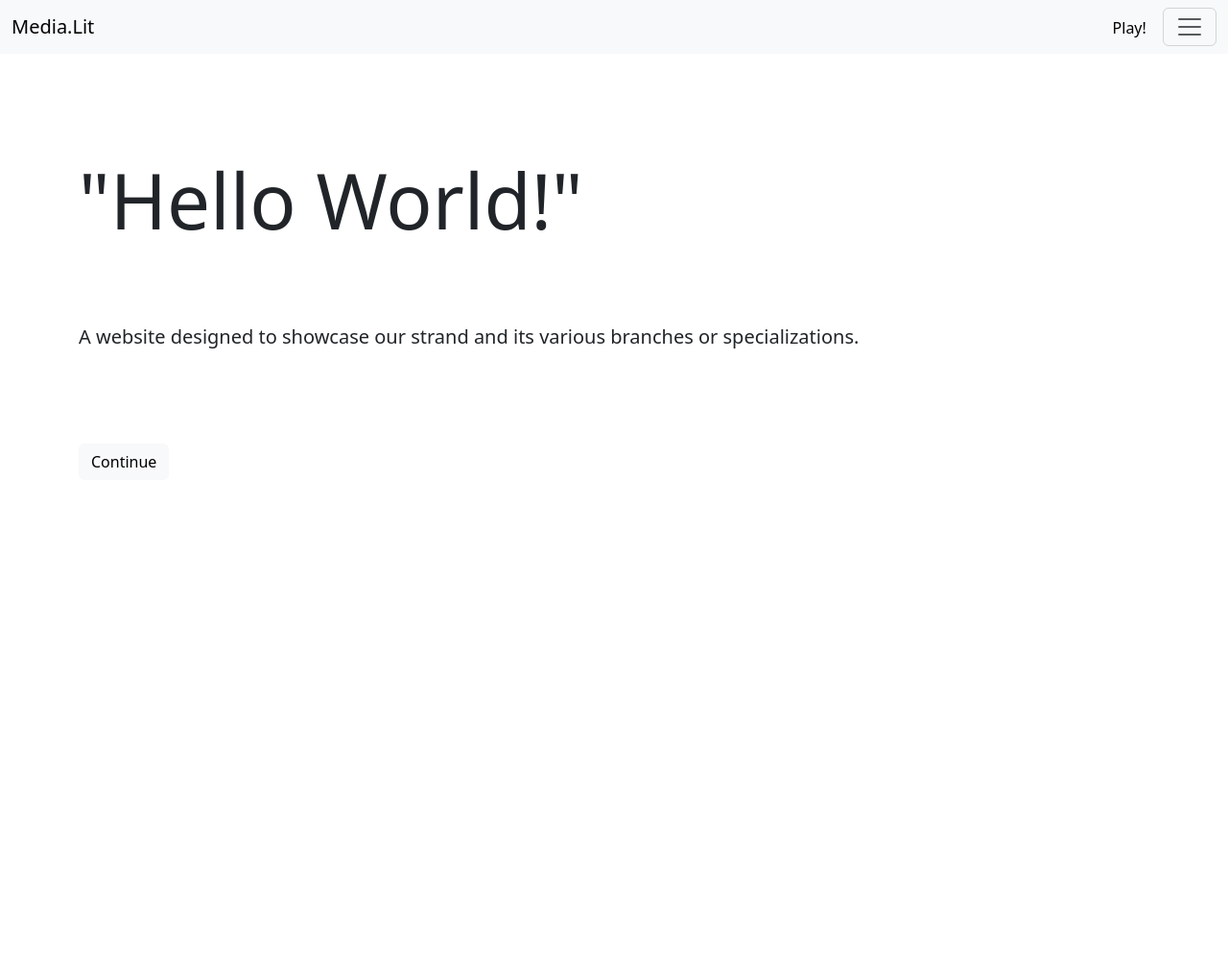
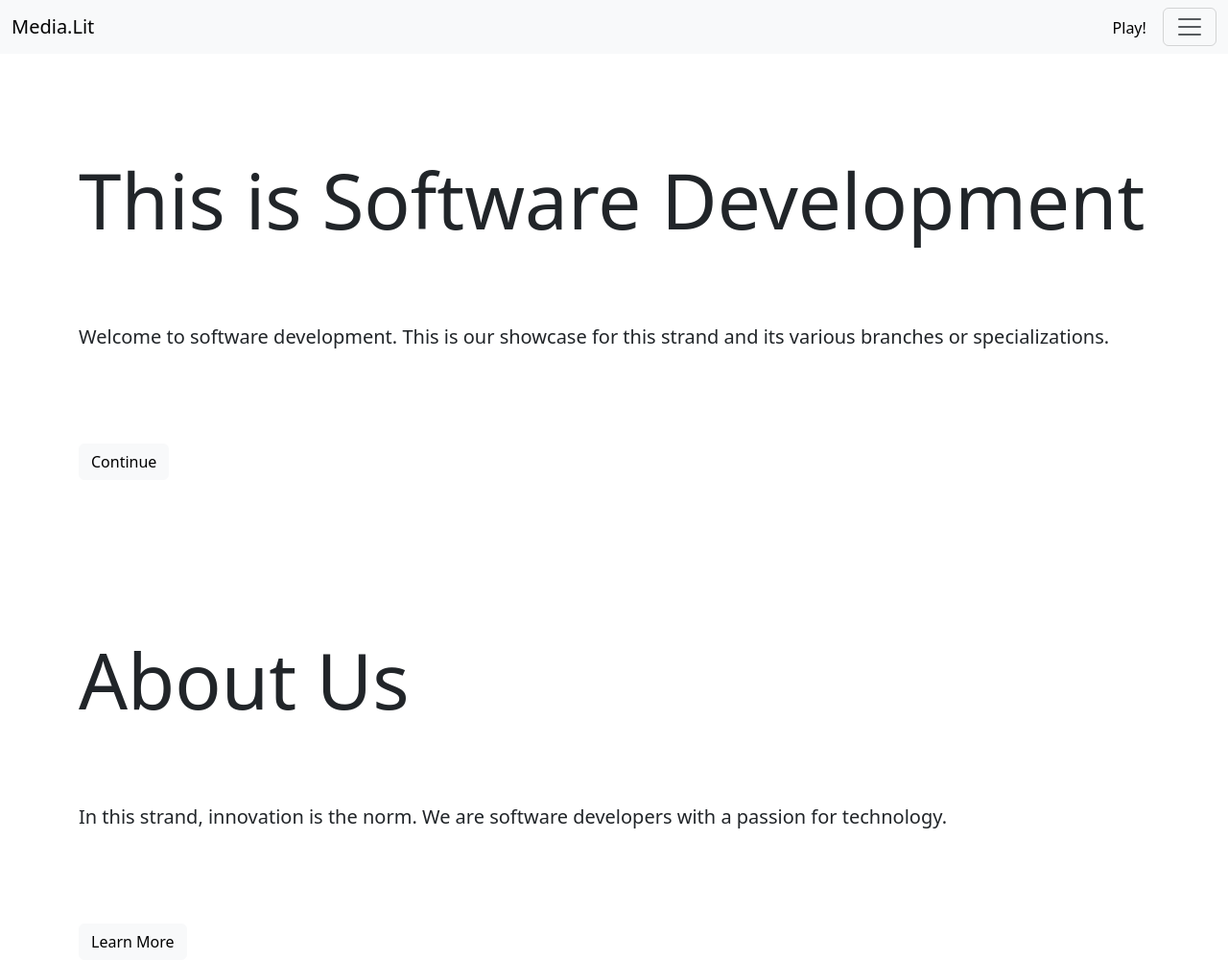
Before and after one commit to Zekiru/Media.Lit, a plain HTML site: page index.html in a window 1280 px wide. Shown: the whole page at 96% size. Before the commit the page ends 800 px from the top, so only its background shows below. Drawn offline with Linux system fonts and the light colour scheme.

Commit message:
add "About Us" section

```diff
--- a/index.html
+++ b/index.html
@@ -55,14 +55,21 @@
 		</div>
 	</nav>
 
-	<article>
+	<section>
 		<div class="container-sm main_header">
-			<h1 class="display-1">"Hello World!"</h1>
-			<p class="lead">A website designed to showcase our strand and its various branches or specializations.</p>
+			<h1 class="display-1">This is Software Development</h1>
+			<p class="lead">Welcome to software development. This is our showcase for this strand and its various branches or specializations.</p>
 			<button type="button" class="btn btn-light">Continue</button>
 		</div>
-	</article>
+	</section>
 
+	<section>
+		<div class="container-sm main_header">
+			<h2 class="display-1">About Us</h1>
+			<p class="lead">In this strand, innovation is the norm. We are software developers with a passion for technology.</p>
+			<button type="button" class="btn btn-light">Learn More</button>
+		</div>
+	</section>
 	<script src="assets/bootstrap-5.3.0-alpha1-dist/js/bootstrap.bundle.min.js"></script>
 </body>
 </html>
```
